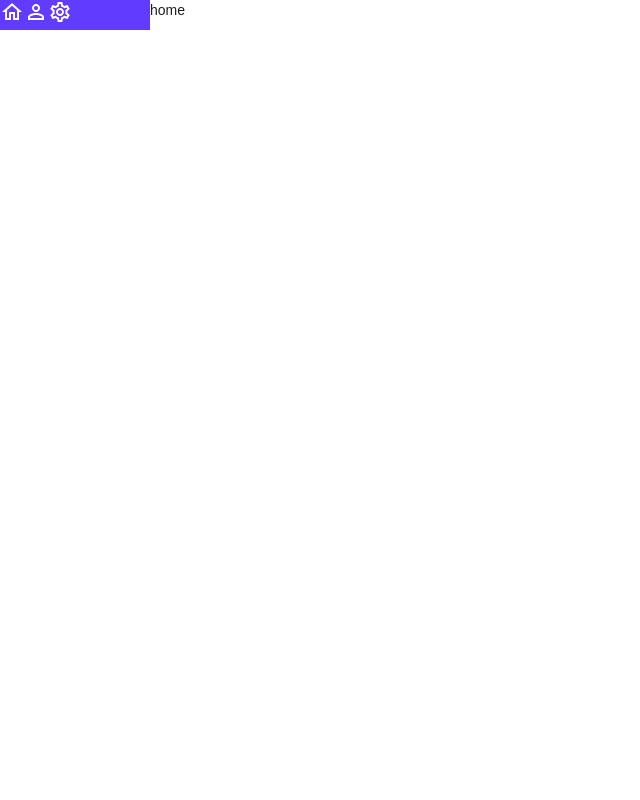
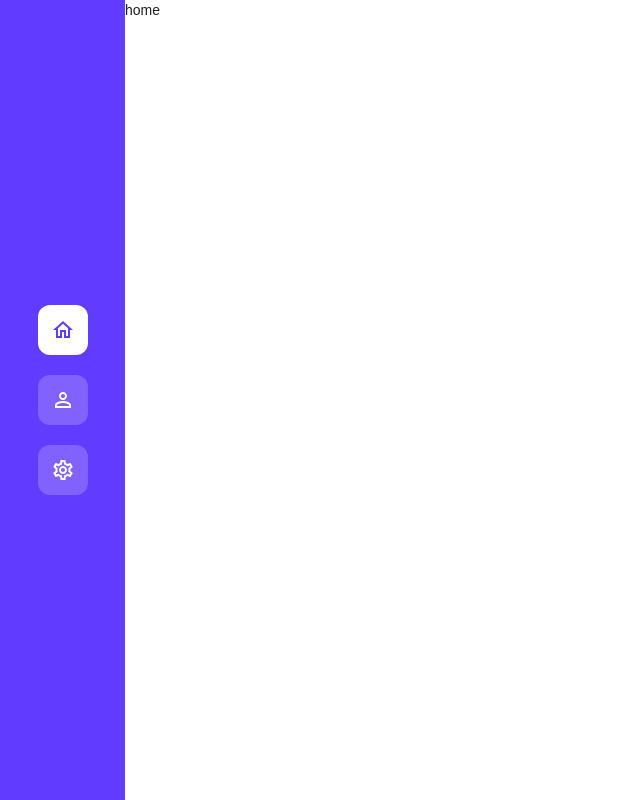
Before and after one commit to kyle-lambert/gamer-social-network, a React app in the folder client/: page /dashboard in a window 1280 px wide. Shown: the whole page, without its empty margins (0-640 px from the left). Built offline with nearby package versions, Linux system fonts and the light colour scheme.

Commit message:
Finished styles for navbar link icons, also added styles  for when selected

```diff
--- a/client/src/components/icon/icon.scss
+++ b/client/src/components/icon/icon.scss
@@ -4,6 +4,7 @@
   display: inline-flex;
   justify-content: center;
   align-items: center;
+  fill: $white;
 
   svg {
     fill: $white;
--- a/client/src/components/navbar/navbar.js
+++ b/client/src/components/navbar/navbar.js
@@ -12,9 +12,10 @@ function Navbar(props) {
           return (
             <NavLink
               key={route.id}
+              exact
               to={route.path}
               className="navbar__link"
-              activeClassName="selected">
+              activeClassName="navbar__selected">
               <Icon iconName={route.iconName} />
             </NavLink>
           );
--- a/client/src/components/navbar/navbar.scss
+++ b/client/src/components/navbar/navbar.scss
@@ -2,5 +2,34 @@
 
 .navbar {
   display: flex;
+  justify-content: center;
+  align-items: center;
   background-color: $primary;
+  height: 100%;
+  width: 100%;
+
+  &__nav {
+    display: flex;
+    flex-direction: column;
+  }
+
+  &__link {
+    margin: 10px;
+    display: inline-flex;
+    justify-content: center;
+    align-items: center;
+    width: 50px;
+    height: 50px;
+    background-color: rgba(255, 255, 255, 0.2);
+    border-radius: 12px;
+    cursor: pointer;
+  }
+
+  &__selected {
+    background-color: rgba(255, 255, 255, 1);
+
+    svg {
+      fill: $primary !important; // Overide SVG fill when NavLink selected
+    }
+  }
 }
--- a/client/src/pages/dashboard/dashboard.scss
+++ b/client/src/pages/dashboard/dashboard.scss
@@ -1,7 +1,7 @@
 .dashboard {
   height: 100vh;
   display: grid;
-  grid-template-columns: 150px auto;
+  grid-template-columns: 125px auto;
 
   &-navbar {
     grid-column: 1 / 2;
```
